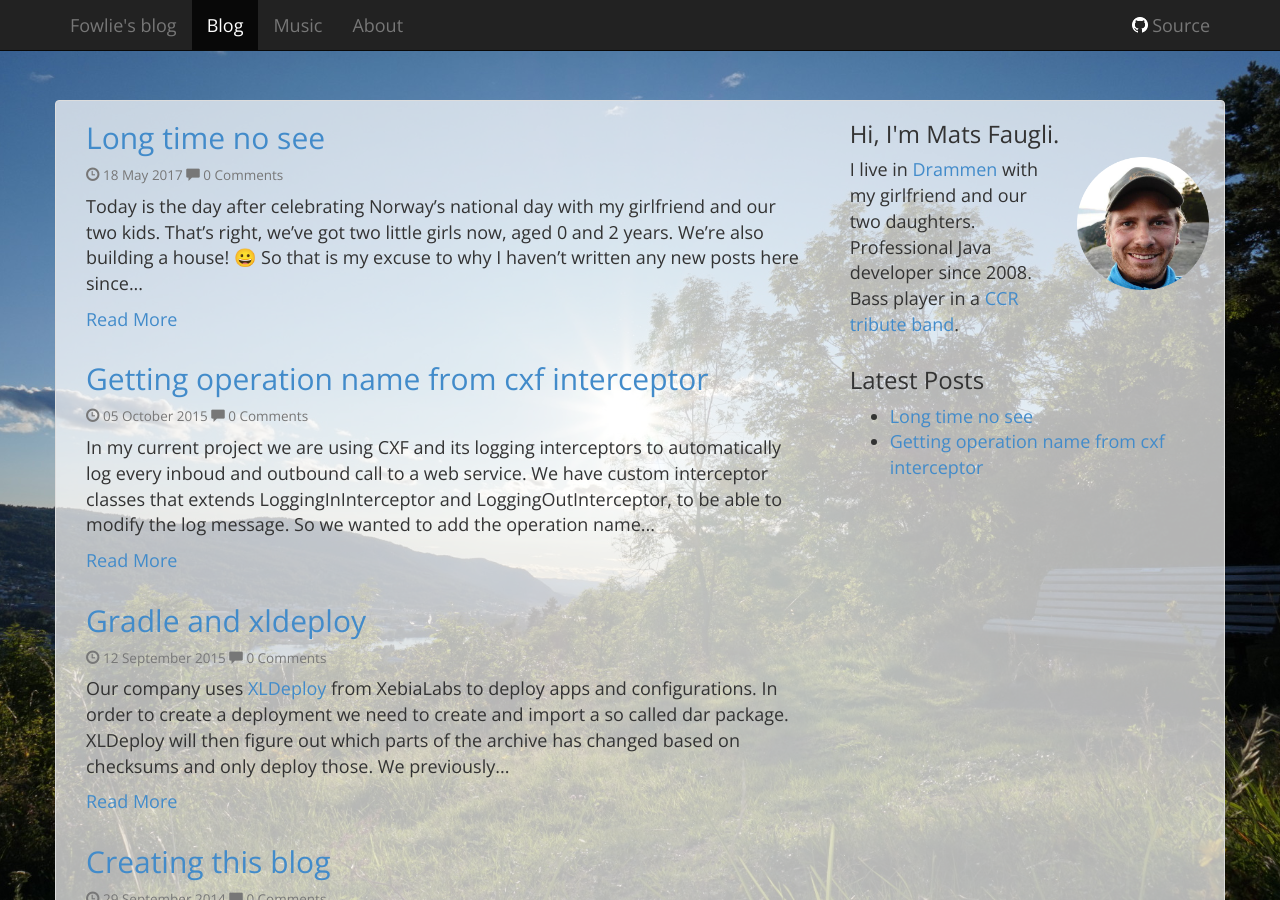
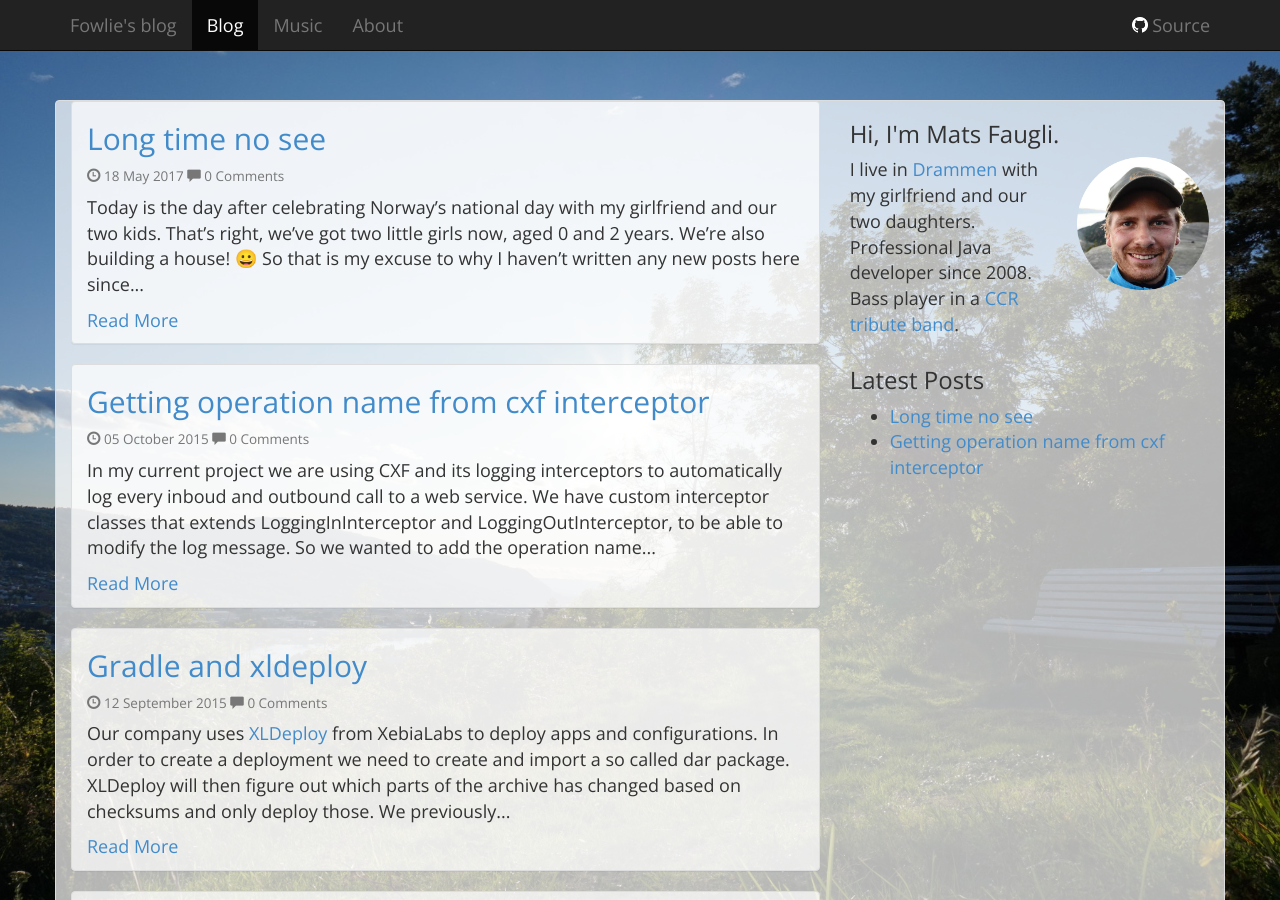
Before and after one commit to fowlie/fowlie.github.io, a Jekyll site: the page built from index.html, in a window 1280 px wide and 900 px high. Built offline with Jekyll 4.4.1, drawn with Linux system fonts in a browser that asks for light colours; nearby versions of some CDN libraries; emoji names are drawn with the system emoji font; the list of posts is cut into pages by our own code; comment, search, counter and statistics services are not loaded.

Commit message:
Split panel into small panels

```diff
--- a/index.html
+++ b/index.html
@@ -3,7 +3,7 @@ layout: list
 ---
 
 {% for post in paginator.posts limit: 10 %}
-<div class="container-fluid row-fluid">
+<div class="container-fluid row-fluid panel panel-default">
   <div class="span12">
     <a href="{{ post.url }}"><h2>{{ post.title | truncatewords: 10 | capitalize }}</h2></a>
     <h4>
```
